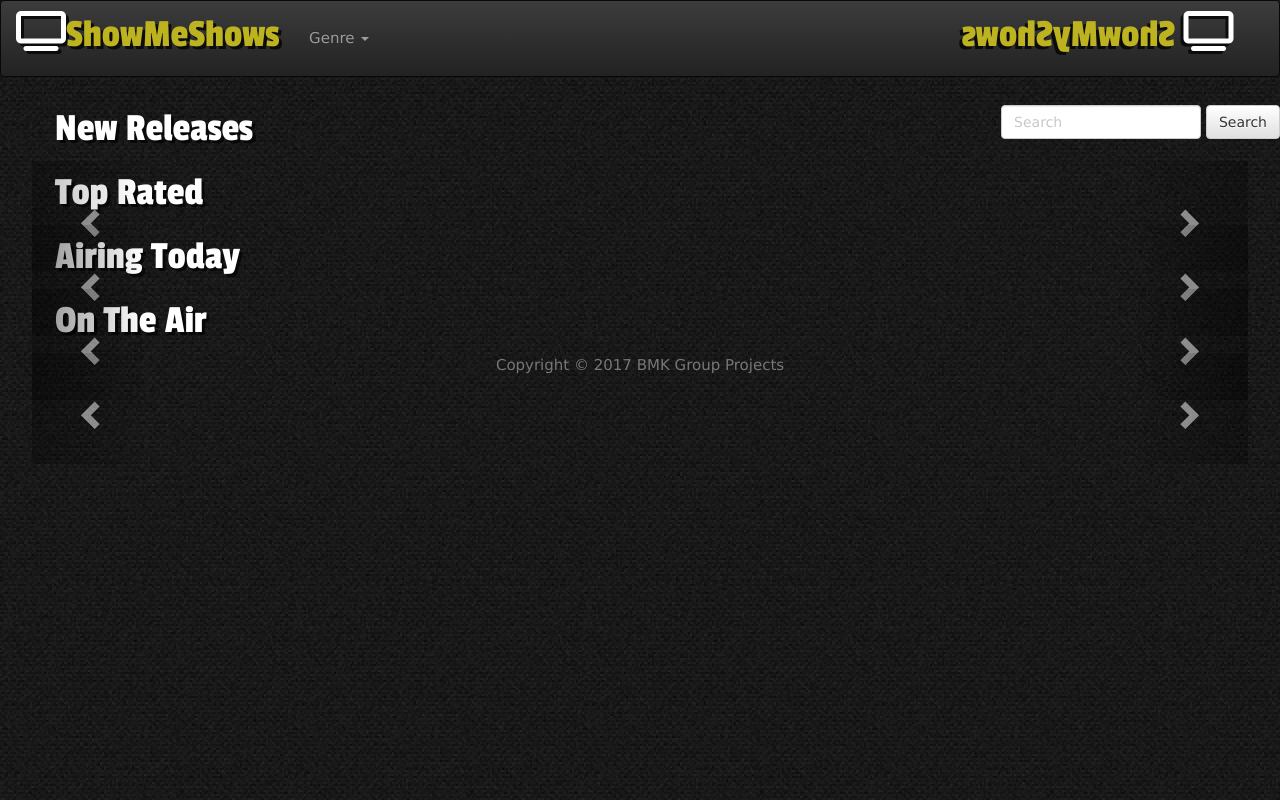
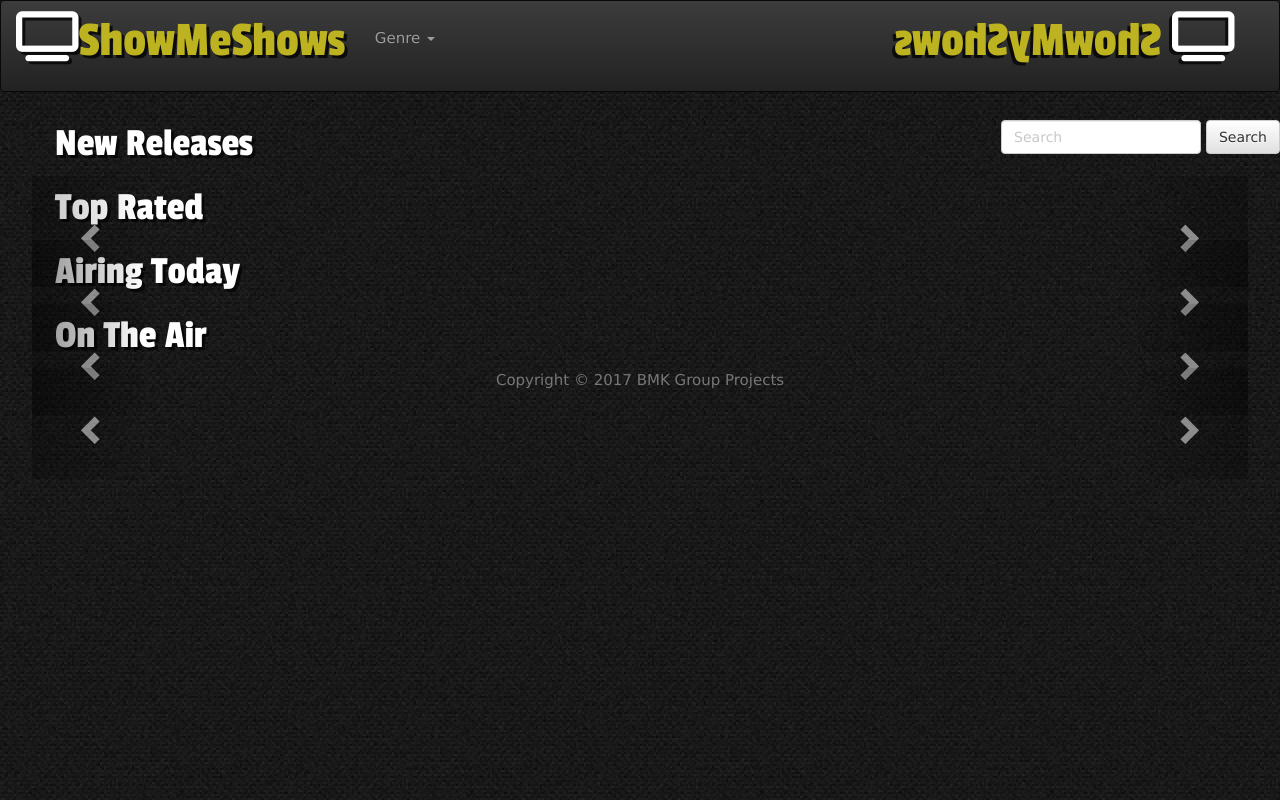
Before and after one commit to willreed111185/GroupProjectOne, a plain HTML site: page index.html in a window 1280 px wide. Drawn offline with nearby package versions, Linux system fonts and the light colour scheme; no server answers.

Commit message:
match titles

```diff
--- a/assets/css/style.css
+++ b/assets/css/style.css
@@ -12,12 +12,12 @@ body {
 .navbar-brand,
 .navbar-nav li a {
     line-height: 75px;
-    height: 75px;
+    height: 90px;
     padding-top: 0;
 }
 h1 {
     font-family: 'Passion One', cursive;
-    font-size: 40px;
+    font-size: 50px;
     text-shadow: 3px 3px rgba(5, 5, 5, 0.83)
 }
 i {
```
